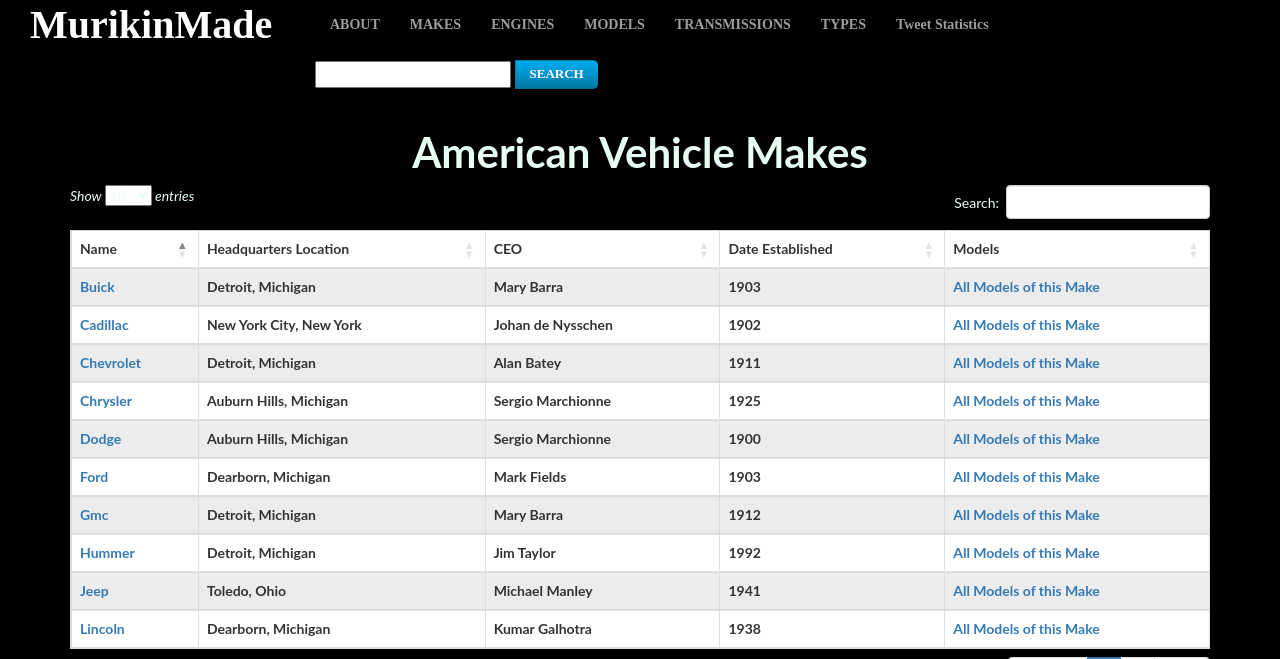
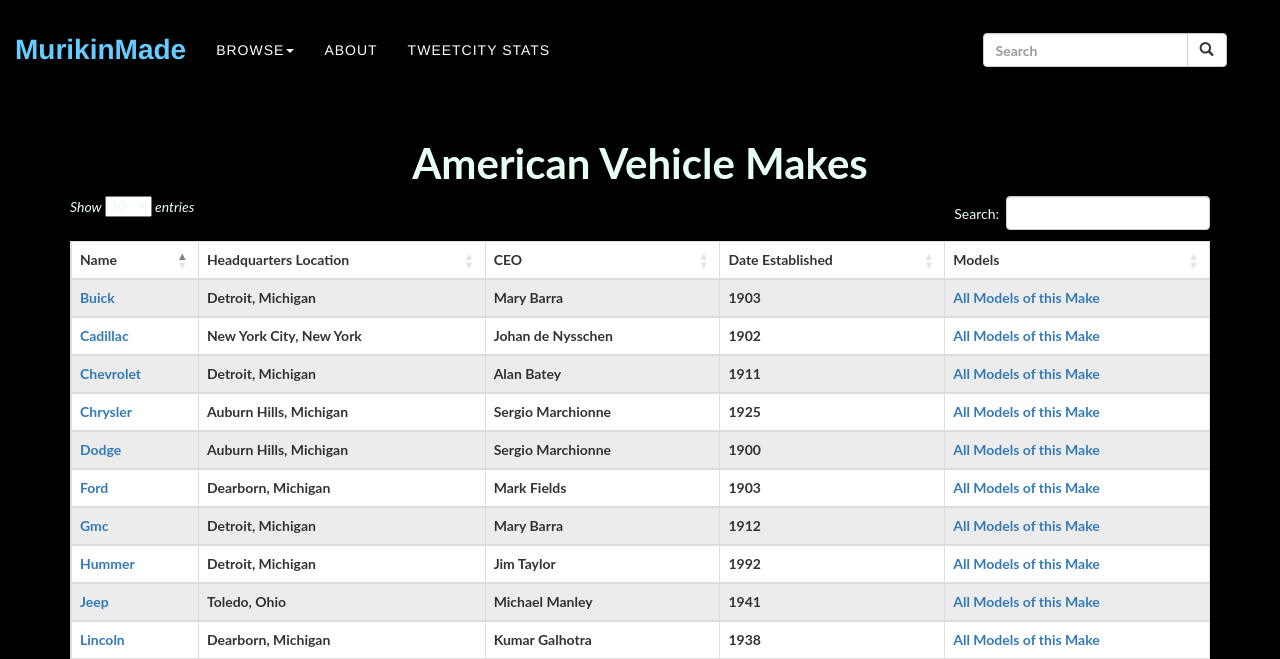
Before and after one commit to CharlesMcquade/cs373-idb, a Flask app: page /makes/ in a window 1280 px wide. Shown: the top 659 px of the page. Run offline with Flask 2, Linux system fonts and the light colour scheme; data comes from the database, SQL or seed files in the repository; some libraries are stand-ins or nearby versions.

Commit message:
new navbar

```diff
--- a/app/static/stylesheets/landing-page.css
+++ b/app/static/stylesheets/landing-page.css
@@ -23,7 +23,7 @@ font-weight: 700;
 
 body{
 
-background: url(../img/black_bg.jpg) no-repeat center fixed;
+background: black;
 -webkit-background-size: cover;
 -moz-background-size: cover;
 -o-background-size: cover;
@@ -137,7 +137,7 @@ background-color: transparent
 
 .image{
 display: block;
-background: url(../img/300_horizontal_red.png) center;
+background: black;
 width:300px;
 height:40px;
 bottom: 5px;
--- a/app/templates/base.html
+++ b/app/templates/base.html
@@ -24,7 +24,8 @@
 	    <!-- Animate CSS -->
 	    <link href="{{ url_for('static', filename='stylesheets/animate.css') }}" rel="stylesheet">
 	    <!-- animsition.css -->
-	    <link href="{{ url_for('static', filename='stylesheets/animsition/animsition.css') }}"rel="stylesheet">
+	    <link href="{{ url_for('static', filename='stylesheets/animsition/animsition.css') }}" rel="stylesheet">
+	    <link href="{{ url_for('static', filename='stylesheets/navbar.css') }}" rel="stylesheet">
 	{% block extra_head %}
 	{% endblock %}
 	</head>
--- a/app/templates/navbar.html
+++ b/app/templates/navbar.html
@@ -1,50 +1,37 @@
-<head>
-    <style>
-        .overlapping {
-             margin-left: 300px;
-             position fixed;
-        }
-    </style>
-</head>
-
-<nav class="navbar navbar-inverse navbar-static-top topnav" role="navigation">
-
-    <!--MurikinMade button -->
-        <div class="homepage">
-            <a href="/index">MurikinMade</a>
-        </div>
-    <div class="container-fluid">
-
+<nav class="navbar navbar-default" role="navigation">
     <div class="navbar-header">
-            <button type="button" class="navbar-toggle collapsed" data-toggle="collapse" data-target="#navbar-collapse-1">
+        <button type="button" class="navbar-toggle" data-toggle="collapse" data-target="#bs-example-navbar-collapse-1">
             <span class="sr-only">Toggle navigation</span>
             <span class="icon-bar"></span>
             <span class="icon-bar"></span>
             <span class="icon-bar"></span>
         </button>
+        <a class="navbar-brand" href="/index" style="color:#66ccff;">MurikinMade</a>
     </div>
-
-        <!-- Collect the nav links, forms, and other content for toggling -->
-        <div class="collapse navbar-collapse navbar-right" id="navbar-collapse-1">
-            <ul class="nav navbar-nav navbar-right overlapping">
-                <!-- <li style="margin-right:190px;font-size:40px;font-weight:bold"><a href="/">MurikinMade</a></li> -->
-                <li class="menu"><a href="/about">ABOUT</a></li>
-                <li class="menu"><a class="animsition-link" href="/makes">MAKES</a></li>
-                <li class="menu"><a class="animsition-link" href="/engines">ENGINES</a></li>
-                <li class="menu"><a class="animsition-link" href="/models">MODELS</a></li>
-                <li class="menu"><a class="animsition-link" href="/transmissions">TRANSMISSIONS</a></li>
-                <li class="menu"><a class="animsition-link" href="/types">TYPES</a></li>
-                <li class="menu"><a class="animsition-link" href="/tweetstats">Tweet Statistics</a></li>
-                <li class="menu">
-                    <!--search bar-->
-                    <div id="tfheader">
-                        <form action="/search" id="tfsearch" method="get">
-                            <input type="text" class="tftextinput" name="q" size="21" maxlength="120">
-                            <input type="submit" value="SEARCH" class="tfbutton">
+    <div class="collapse navbar-collapse" id="bs-example-navbar-collapse-1">
+        <ul class="nav navbar-nav">
+            <li class="dropdown">
+                <a href="#" class="dropdown-toggle" data-toggle="dropdown">Browse<b class="caret"></b></a>
+                <ul class="dropdown-menu" style="color:#66ccff;">
+                    <li><a class="animsition-link" href="/makes" style="color:#66ccff;">MAKES</a></li>
+                    <li><a class="animsition-link" href="/engines" style="color:#66ccff;">ENGINES</a></li>
+                    <li><a class="animsition-link" href="/models" style="color:#66ccff;">MODELS</a></li>
+                    <li><a class="animsition-link" href="/transmissions" style="color:#66ccff;">TRANSMISSIONS</a></li>
+                    <li><a class="animsition-link" href="/types" style="color:#66ccff;">TYPES</a></li>
+                </ul>
+            </li>
+            <li><a href="/about">About</a></li>
+            <li><a href="/tweetstats/">TweetCity Stats</a></li>
+        </ul>
+        <div class="col-sm-3 col-md-3 pull-right">
+            <form action="/search" class="navbar-form" role="search" method="get">
+                <div class="input-group">
+                    <input type="text" class="form-control" placeholder="Search" name="q">
+                    <div class="input-group-btn">
+                        <button class="btn btn-default" type="submit"><i class="glyphicon glyphicon-search"></i></button>
+                    </div>
+                </div>
             </form>
-                    </div>
-                </li>
-            </ul>
         </div>
     </div>
 </nav>
```
Lines whose indentation alone changed are shown as unchanged.
